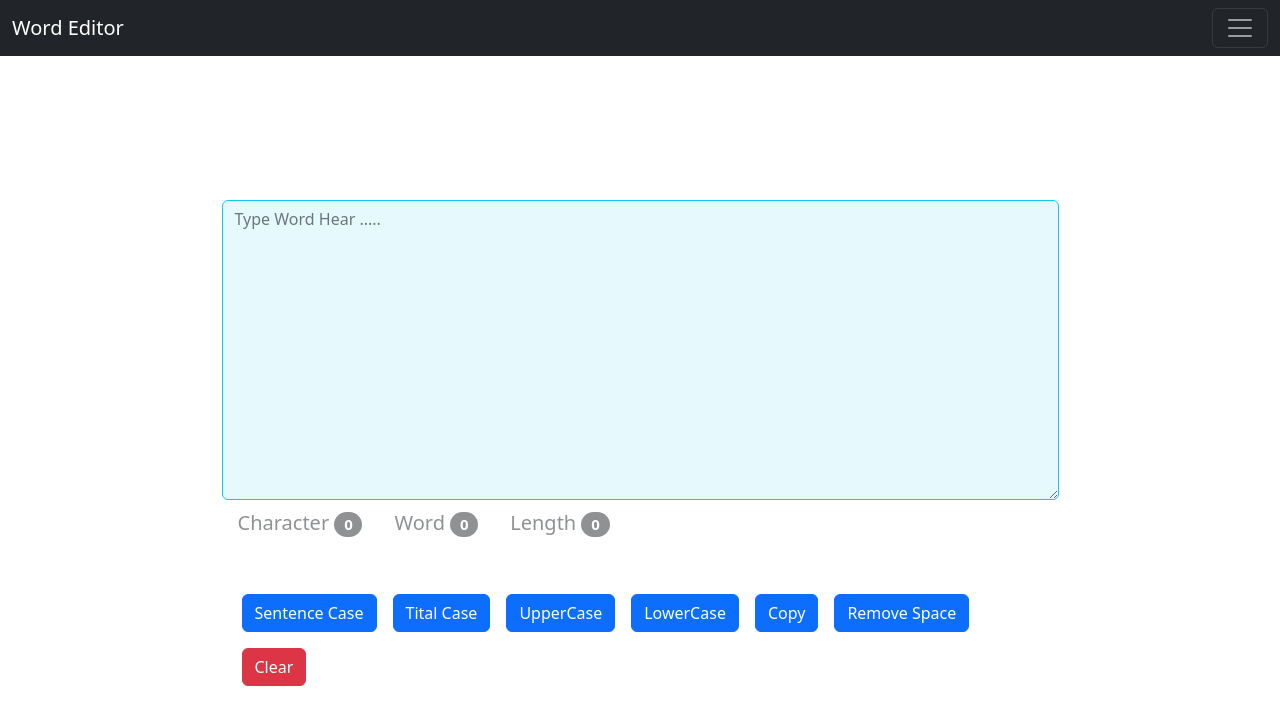
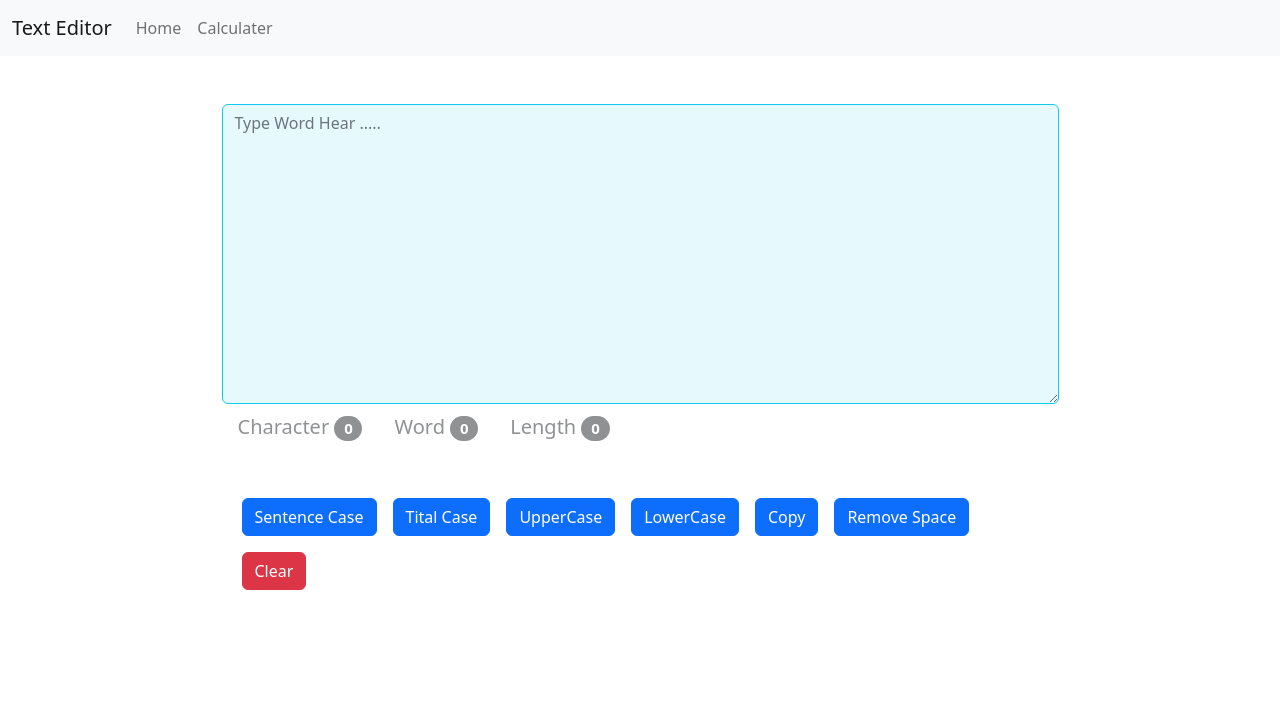
Before and after one commit to HENILCODES/Resume, a React (Create React App) app: page / in a window 1280 px wide. Shown: the top 724 px of the page. Built offline with nearby package versions, Linux system fonts and the light colour scheme.

Commit message:
change manu bar

```diff
--- a/src/Manu.js
+++ b/src/Manu.js
@@ -3,77 +3,24 @@ import { Link } from "react-router-dom";
 
 function Manu() {
   return (
-    <nav className="navbar navbar-dark bg-dark fixed-top">
-      <div className="container-fluid">
-        <Link className="navbar-brand" to="/">
-          Word Editor
+    <nav class="navbar navbar-expand-lg bg-light fixed-top">
+      <div class="container-fluid ">
+        <Link class="navbar-brand" to="/">
+          Text Editor
         </Link>
-        <button
-          className="navbar-toggler"
-          type="button"
-          data-bs-toggle="offcanvas"
-          data-bs-target="#offcanvasDarkNavbar"
-          aria-controls="offcanvasDarkNavbar"
-        >
-          <span className="navbar-toggler-icon"></span>
-        </button>
-        <div
-          className="offcanvas offcanvas-end text-bg-dark"
-          tabIndex="-1"
-          id="offcanvasDarkNavbar"
-          aria-labelledby="offcanvasDarkNavbarLabel"
-        >
-          <div className="offcanvas-header">
-            <h5 className="offcanvas-title" id="offcanvasDarkNavbarLabel">
-              Menu
-            </h5>
-            <button
-              type="button"
-              className="btn-close btn-close-white fs-5 mx-1"
-              data-bs-dismiss="offcanvas"
-              aria-label="Close"
-            ></button>
-          </div>
-          <div className="offcanvas-body">
-            <ul className="navbar-nav justify-content-end flex-grow-1 pe-3">
-              <li className="nav-item ">
-                <Link className="nav-link active" aria-current="page" to="/">
+        <div class="collapse navbar-collapse" id="navbarSupportedContent">
+          <ul class="navbar-nav d-flex">
+            <li class="nav-item">
+              <Link class="nav-link" aria-current="page" to="/">
                 Home
               </Link>
             </li>
-              <li className="nav-item">
-                <Link className="nav-link" to="/Calculater">
+            <li class="nav-item">
+              <Link class="nav-link" to="/Calculater">
                 Calculater
               </Link>
             </li>
-              <li className="nav-item dropdown d-none">
-                <a
-                  className="nav-link dropdown-toggle"
-                  href="/"
-                  role="button"
-                  data-bs-toggle="dropdown"
-                  aria-expanded="false"
-                >
-                  Dropdown
-                </a>
-                <ul className="dropdown-menu dropdown-menu-dark">
-                  <li>
-                    <a className="dropdown-item" href="/">
-                      Action
-                    </a>
-                  </li>
-                  <li>
-                    <hr className="dropdown-divider" />
-                  </li>
-                  <li>
-                    <a className="dropdown-item" href="/">
-                      Something else here
-                    </a>
-                  </li>
           </ul>
-              </li>
-            </ul>
-          </div>
         </div>
       </div>
     </nav>
--- a/src/home.js
+++ b/src/home.js
@@ -61,11 +61,11 @@ export default function Textfun() {
   // removeSpace
   let removeSpace = ()=>{
     let t = Text.split(/[ ]+/);
-    setText(t.join());
+    setText(t.join(" "));
   }
 
   return (
-    <div className="pt-5 w-75 m-auto">
+    <div className="w-75 m-auto">
       <div className="my-5">
         <textarea
           className="form-control border border-info bg-info text-wrap bg-opacity-10 rounded-end"
```
Lines whose indentation alone changed are shown as unchanged.
